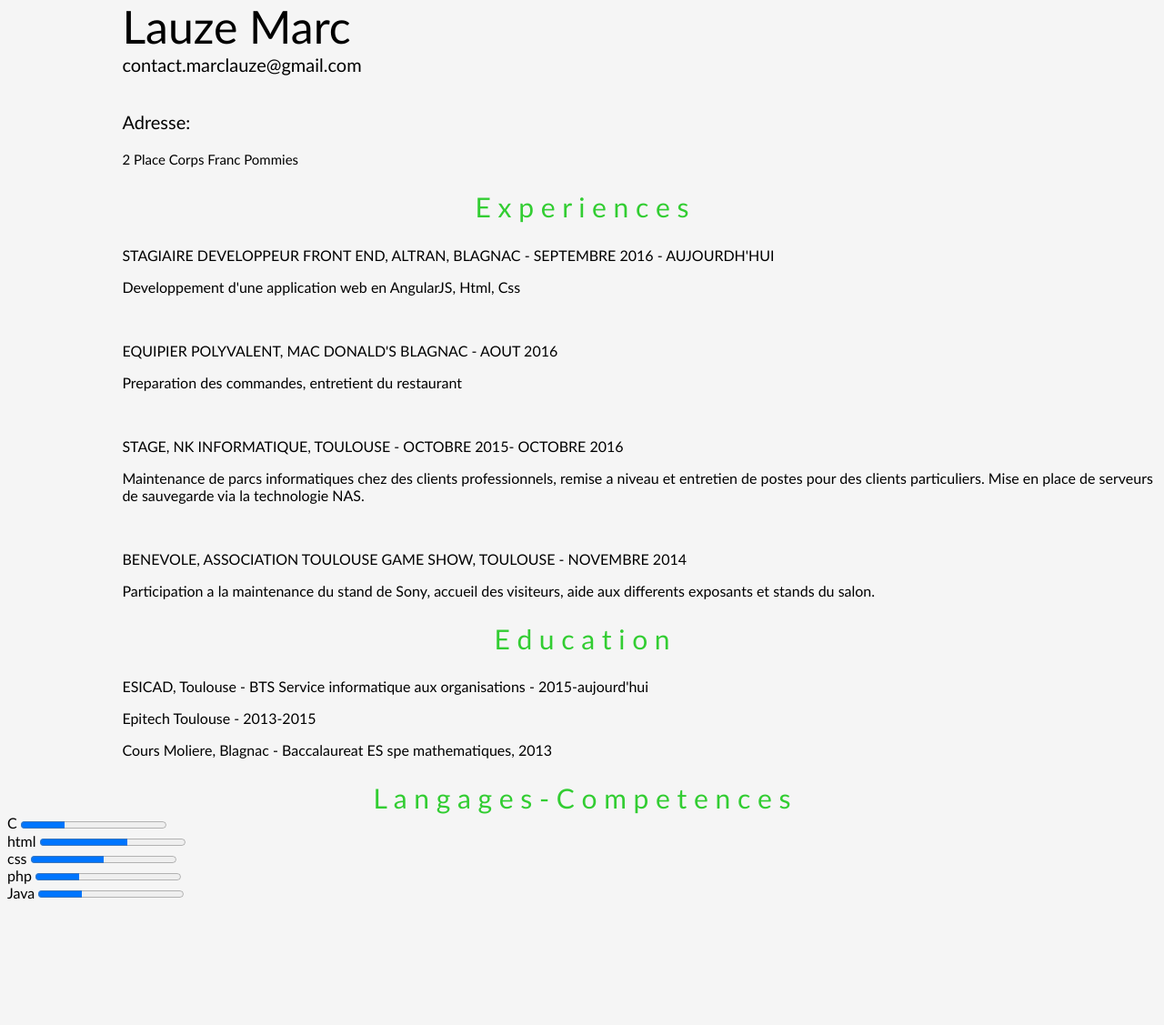
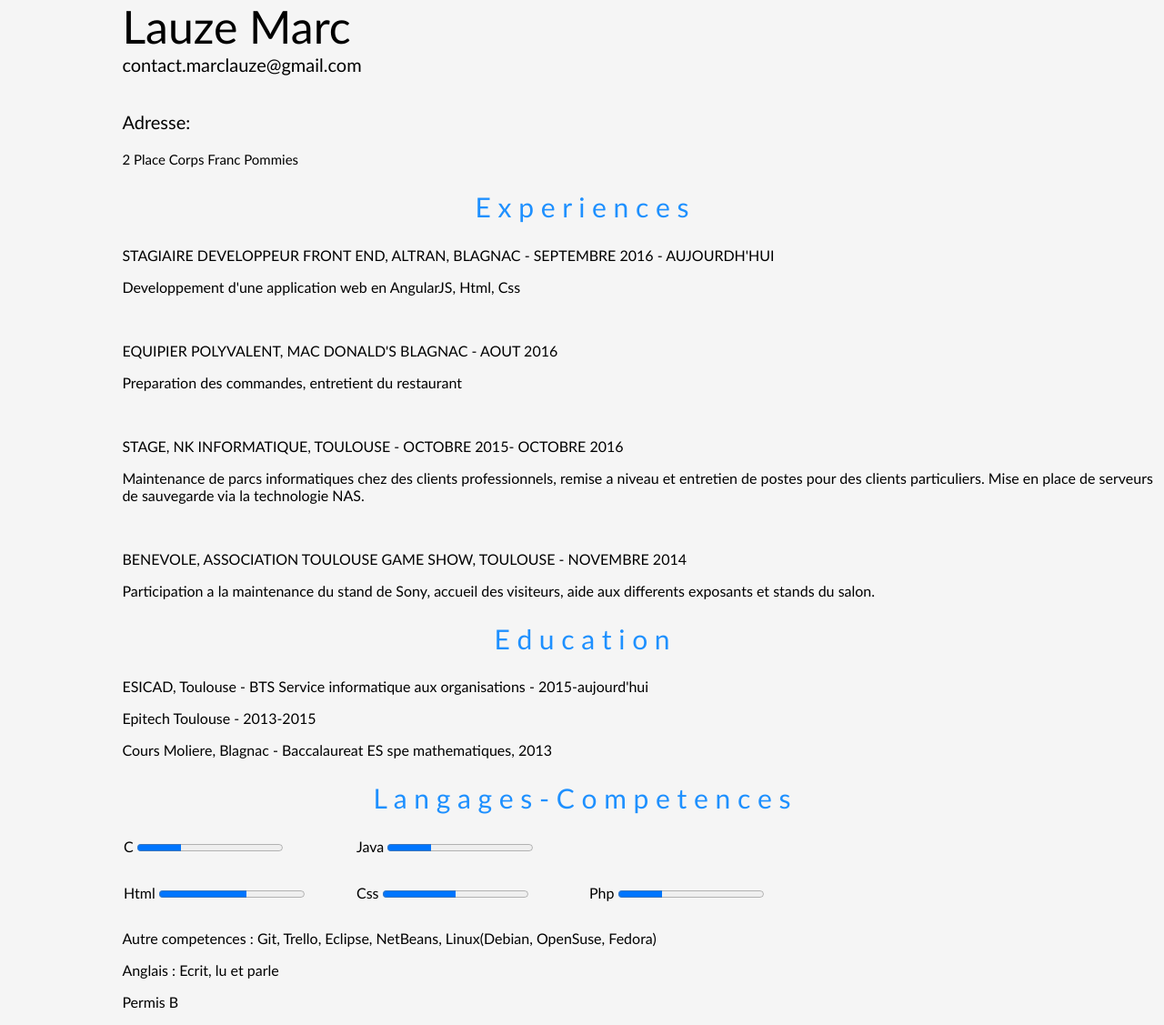
Before and after one commit to Dadidaderp/port-folio, a PHP site: page /cv.html in a window 1280 px wide. Shown: the part 128-1255 px from the top of the page at 91% size. Before the commit the page ends 1117 px from the top, so only its background shows below. Run offline with PHP 8.4, Linux system fonts and the light colour scheme.

Commit message:
Fin CV
Fin CV

```diff
--- a/cv.html
+++ b/cv.html
@@ -29,7 +29,8 @@
         <p>EQUIPIER POLYVALENT, MAC DONALD'S BLAGNAC - AOUT 2016 </p>
         <p>Preparation des commandes, entretient du restaurant</p><br>
         <p>STAGE, NK INFORMATIQUE, TOULOUSE - OCTOBRE 2015- OCTOBRE 2016</p>
-        <p>Maintenance de parcs informatiques chez des clients professionnels, remise a niveau et entretien de postes pour des clients particuliers. Mise en place de serveurs de sauvegarde via la technologie NAS.</p><br>
+        <p>Maintenance de parcs informatiques chez des clients professionnels, remise a niveau et entretien de postes pour des clients particuliers.
+            Mise en place de serveurs de sauvegarde via la technologie NAS.</p><br>
         <p>BENEVOLE, ASSOCIATION TOULOUSE GAME SHOW, TOULOUSE - NOVEMBRE 2014 </p>
         <p>Participation a la maintenance du stand de Sony, accueil des visiteurs, aide aux differents exposants et stands du salon. </p>
     </div>
@@ -45,9 +46,15 @@
         L a n g a g e s - C o m p e t e n c e s
     </div>
     <div class="C"> C <progress value="30" max="100">70 %</progress></div>
-    <div class="html"> html <progress value="60" max="100">70 %</progress></div>
-    <div class="css">css <progress value="50" max="100">70 %</progress></div>
-    <div class="php"> php <progress value="30" max="100">70 %</progress></div>
+    <div class="html"> Html <progress value="60" max="100">70 %</progress></div>
+    <div class="css">Css <progress value="50" max="100">70 %</progress></div>
+    <div class="php"> Php <progress value="30" max="100">70 %</progress></div>
     <div class="java"> Java <progress value="30" max="100">70 %</progress></div>
+
+    <div class="otherskills">
+    <p>Autre competences : Git, Trello, Eclipse, NetBeans, Linux(Debian, OpenSuse, Fedora)</p>
+    <p>Anglais : Ecrit, lu et parle</p>
+    <p>Permis B</p>
+    </div>
 </body>
 </html>
--- a/style.css
+++ b/style.css
@@ -43,7 +43,7 @@ h1 {
     text-align: center;
     margin-top: 2%;
     font-family: 'Trebuchet MS', 'Lucida Sans Unicode', 'Lucida Grande', 'Lucida Sans', Arial, sans-serif;
-    color: limegreen;
+    color: dodgerblue;
 }
 
 .experiences {
@@ -57,25 +57,35 @@ h1 {
     font-size: 25px;
 }
 
-.barre {
-    margin top: -15%;
-    margin-left: 16%;
-    border-radius: 10px;
-    border: 1px solid #666;
-    width: 200px;
-    height: 30px
+.C{
+    position:absolute;
+    margin: 2% 10% 100% 10%;
 }
 
-.jauge {
-    margin-top: 0%;
-    margin-left: 0%;
-    border-radius: 10px;
-    background: limegreen;
-    height: 100%;
-    width: 30%;
+.java{
+    position:absolute;
+    margin: 2% 10% 100% 30%;
 }
 
+.html {
+    position:absolute;
+    margin: 6% 10% 100% 10%;
+}
 
+.css {
+    position:absolute;
+    margin: 6% 10% 100% 30%;
+}
+
+.php {
+    position:absolute;
+    margin: 6% 10% 100% 50%;
+}
+
+.otherskills {
+    margin-top: 10%;
+    margin-left: 10%;
+}
 /*
 *******************************
 ** Style pour menu principal **
```
